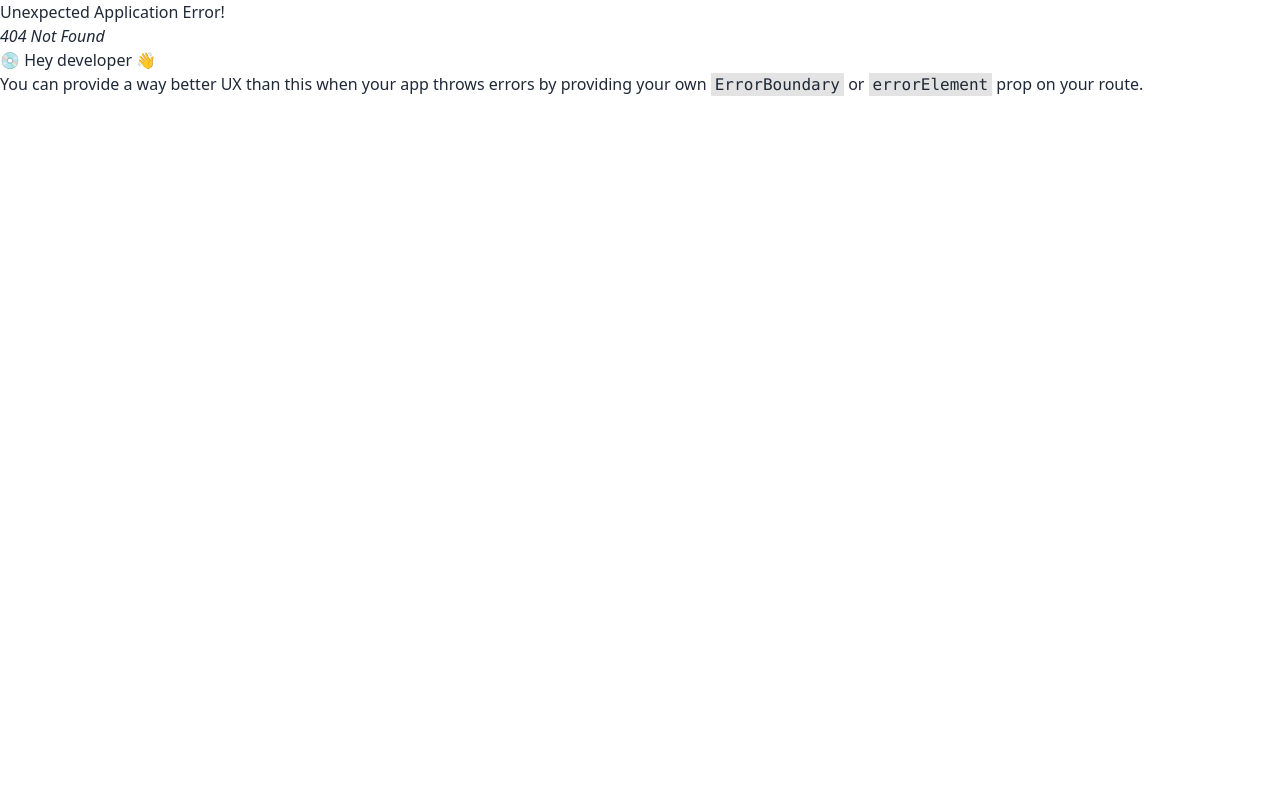
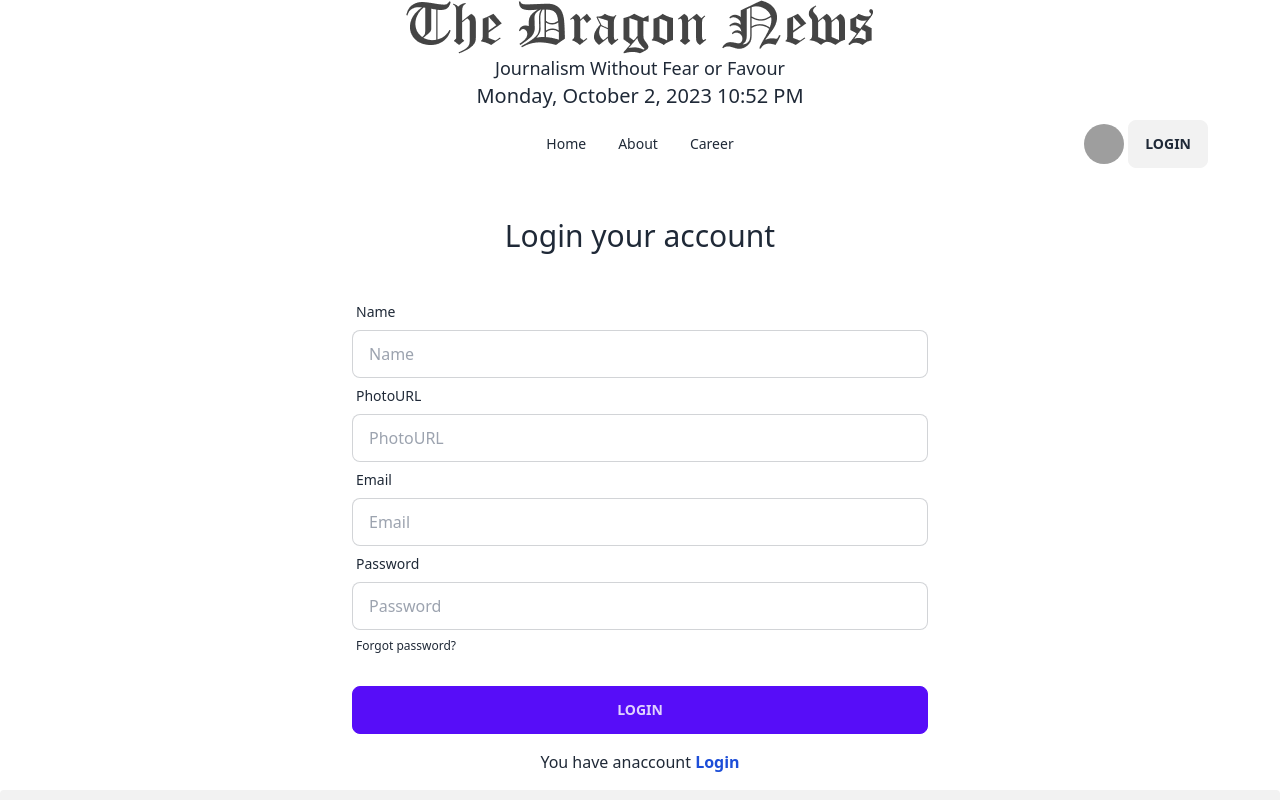
Before and after one commit to henryjobel/news-dragon-react, a React (Vite) app: page /register in a window 1280 px wide. Before the commit this address had no page. Shown: the top 800 px of the page. Built offline with nearby package versions, Linux system fonts and the light colour scheme; grey boxes are pictures that could not be loaded.

Commit message:
login and singup page created

```diff
--- /dev/null
+++ b/src/Pages/Login/Login.jsx
@@ -0,0 +1,47 @@
+
+import { Link } from 'react-router-dom';
+import Navbar from '../Shared/Navbar/Navbar';
+import Header from '../Shared/Header/Header';
+
+const Login = () => {
+
+    const handleLogin = e =>{
+        e.preventDefault();
+        const form = new FormData(e.currentTarget)
+    }
+
+
+
+    return (
+        <div>
+            <Header></Header>
+            <Navbar></Navbar>
+            <div>
+            <h1 className='text-3xl my-10 text-center'>Login your account</h1>
+            <form onSubmit={handleLogin} className="w-1/2 mx-auto">
+                <div className="form-control">
+                    <label className="label">
+                        <span className="label-text">Email</span>
+                    </label>
+                    <input type="email" name='email' required placeholder="email" className="input input-bordered" />
+                </div>
+                <div className="form-control">
+                    <label className="label">
+                        <span className="label-text">Password</span>
+                    </label>
+                    <input type="password" placeholder="password" name='password'  required className="input input-bordered"/>
+                    <label className="label">
+                        <a href="#" className="label-text-alt link link-hover">Forgot password?</a>
+                    </label>
+                </div>
+                <div className="form-control mt-6">
+                    <button className="btn btn-primary">Login</button>
+                </div>
+            </form>
+            <h1 className='text-center my-4'>You don&rsquo;t have an account <Link className='text-blue-700 font-bold' to='/register'>Register</Link></h1>
+            </div>
+        </div>
+    );
+};
+
+export default Login;
--- /dev/null
+++ b/src/Pages/Register/Register.jsx
@@ -0,0 +1,58 @@
+import React from 'react';
+import { Link } from 'react-router-dom';
+import Navbar from '../Shared/Navbar/Navbar';
+import Header from '../Shared/Header/Header';
+
+const Register = () => {
+    const handleRegister = e =>{
+        e.preventDefault();
+        const form = new FormData(e.currentTarget)
+        const email = form.get('email')
+        const password = form.get('password')
+        console.log(email,password)
+    }
+    return (
+        <div>
+            <Header></Header>
+            <Navbar></Navbar>
+            <div>
+            <h1 className='text-3xl my-10 text-center'>Login your account</h1>
+            <form onSubmit={handleRegister} className="w-1/2 mx-auto">
+                <div className="form-control">
+                    <label className="label">
+                        <span className="label-text">Name</span>
+                    </label>
+                    <input type="text" name='name' placeholder="Name" className="input input-bordered" />
+                </div>
+                <div className="form-control">
+                    <label className="label">
+                        <span className="label-text">PhotoURL</span>
+                    </label>
+                    <input type="text" name='photo' required placeholder="PhotoURL" className="input input-bordered" />
+                </div>
+                <div className="form-control">
+                    <label className="label">
+                        <span className="label-text">Email</span>
+                    </label>
+                    <input type="email" name='email' required placeholder="Email" className="input input-bordered" />
+                </div>
+                <div className="form-control">
+                    <label className="label">
+                        <span className="label-text">Password</span>
+                    </label>
+                    <input type="password" placeholder="Password" name='password'  required className="input input-bordered"/>
+                    <label className="label">
+                        <a href="#" className="label-text-alt link link-hover">Forgot password?</a>
+                    </label>
+                </div>
+                <div className="form-control mt-6">
+                    <button className="btn btn-primary">Login</button>
+                </div>
+            </form>
+            <h1 className='text-center my-4'>You have anaccount <Link className='text-blue-700 font-bold' to='/login'>Login</Link></h1>
+            </div>
+        </div>
+    );
+};
+
+export default Register;
--- a/src/Pages/Shared/Navbar/Navbar.jsx
+++ b/src/Pages/Shared/Navbar/Navbar.jsx
@@ -32,7 +32,7 @@ const Navbar = () => {
                         <img src={userPhoto} />
                     </div>
                 </label>
-                <Link to="login"><button className='btn'>Login</button></Link>
+                <Link to="/login"><button className='btn'>Login</button></Link>
 
             </div>
         </div>
```
Also changed, not shown: src/Routes/Routes.jsx (+10 -0 lines).
